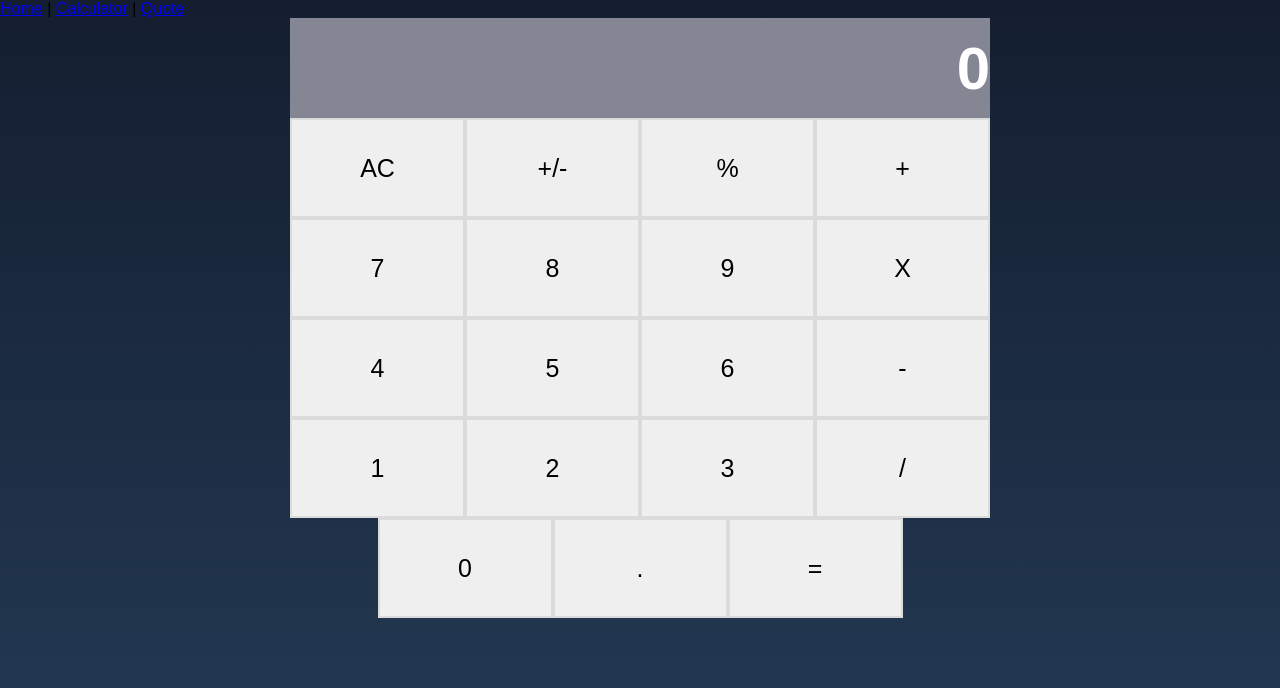
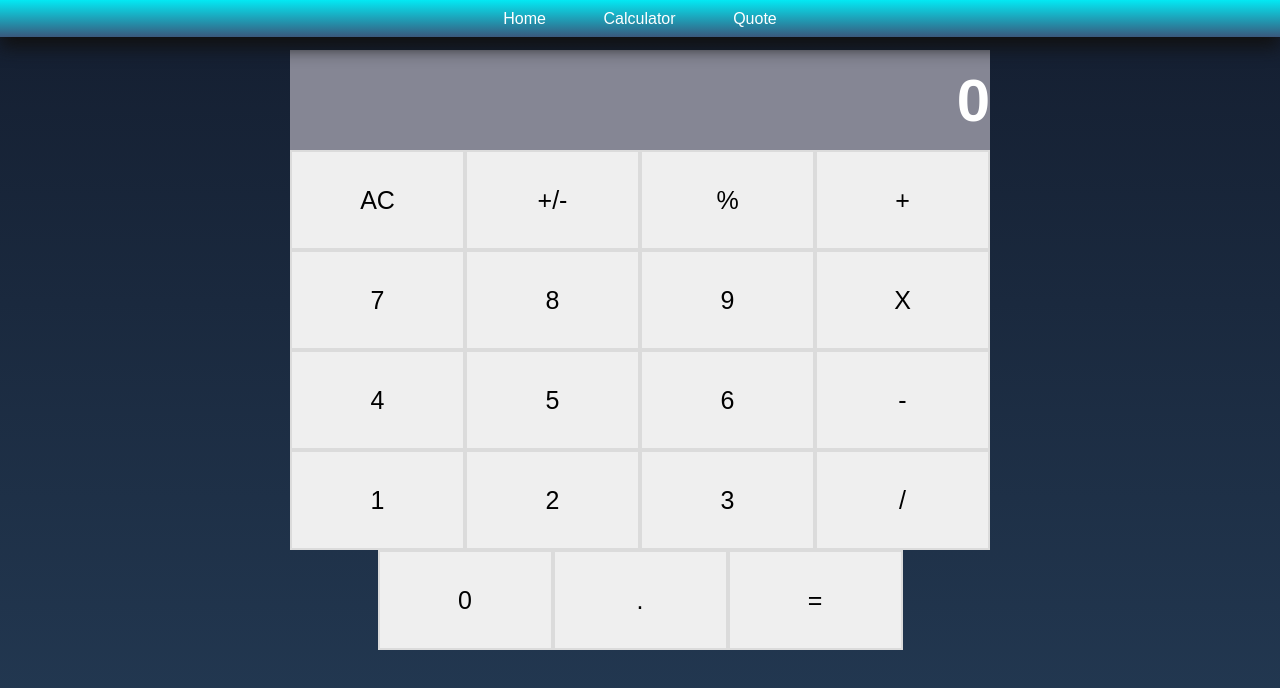
Before and after one commit to chinweokwu/Calculator-App, a React (Create React App) app: page /calculator in a window 1280 px wide. Shown: the top 688 px of the page. Built offline with nearby package versions, Linux system fonts and the light colour scheme.

Commit message:
add style to navbar

```diff
--- a/src/components/navbar.js
+++ b/src/components/navbar.js
@@ -4,11 +4,9 @@ import { Link } from 'react-router-dom';
 const Navbar = () => (
   <nav>
     <div>
-      <Link to="/">Home</Link>
-      {' | '}
-      <Link to="/calculator">Calculator</Link>
-      {' | '}
-      <Link to="/quote">Quote</Link>
+      <Link className="navitem" to="/">Home</Link>
+      <Link className="navitem" to="/calculator">Calculator</Link>
+      <Link className="navitem" to="/quote">Quote</Link>
     </div>
   </nav>
 );
--- a/src/index.css
+++ b/src/index.css
@@ -10,6 +10,7 @@ body {
   width: 700px;
   flex-direction: column;
   margin: auto;
+  margin-top: 50px;
 }
 
 .display {
@@ -36,8 +37,23 @@ body {
 }
 
 nav {
+  box-sizing: border-box;
+  width: 100%;
+  background: linear-gradient(#03e9f4, #39587c);
+  padding: 0.6rem 1rem;
   display: flex;
-  text-align: center;
+  justify-content: center;
+  box-shadow: 0 10px 18px #111;
+  position: absolute;
+  top: 0;
+}
+
+.navitem {
+  color: white;
+  text-decoration: none;
+  padding: 0.6rem 0.8rem;
+  margin: 0 1rem;
+  border-radius: 4px;
 }
 
 .quote {
```
